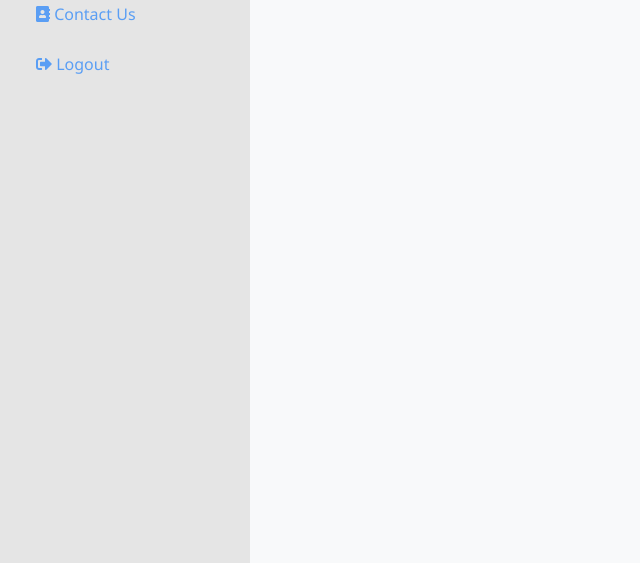
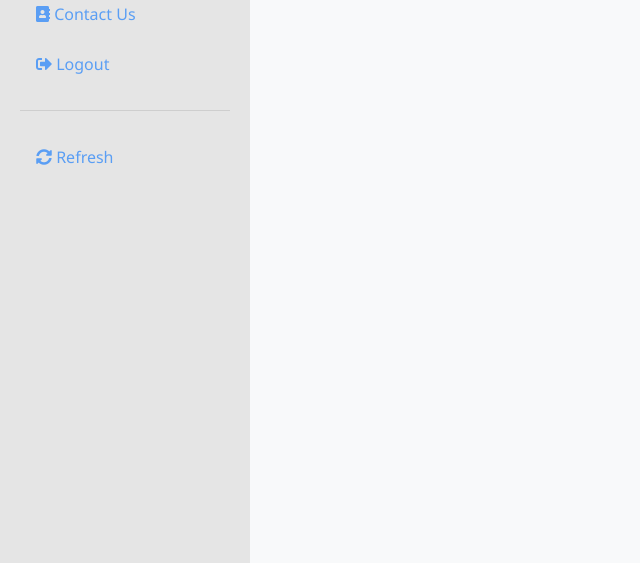
Before and after one commit to smrt-sltns/olduglyhomes.com, a Django app: template template/limit/limit.html in a window 1280 px wide. Shown: the part 237-800 px from the top of the page, without its empty margins (0-640 px from the left). Run offline with Django 4.2, Linux system fonts and the light colour scheme; the template is opened without the code that fills it, so the values that code supplies are empty; some libraries are stand-ins or nearby versions.

Commit message:
refresh model added

```diff
--- a/template/email_template/negative_comments.html
+++ b/template/email_template/negative_comments.html
@@ -14,7 +14,7 @@
         <li>
             <div class="comment-container">
             <p><a href="{{new.url}}">{{new.comment}}</a></p>
-            <strong>({{new.campaign_name}}/{{old.adset_name}}/{{old.ad_name}})</strong>
+            <strong>({{new.campaign_name}}/{{new.adset_name}}/{{new.ad_name}})</strong>
             </div>
         </li>
         {% endfor %}
--- a/template/index_report.html
+++ b/template/index_report.html
@@ -105,6 +105,16 @@
                             Logout
                         </a>
                     </li>
+                    <li class="nav-item mt-auto">
+                        <hr class="sidebar-divider">
+                    </li>
+                    <!-- Refresh button -->
+                    <li class="nav-item">
+                        <a class="nav-link" href="{% url 'refresh' %}">
+                            <i class="fas fa-sync-alt"></i>
+                            Refresh
+                        </a>
+                    </li>
                     <!-- Add more elements here as needed -->
                 </ul>
             </aside>
```
Also changed, not shown: limit/models.py (+9 -0 lines), limit/refresh.py (+7 -2 lines).
